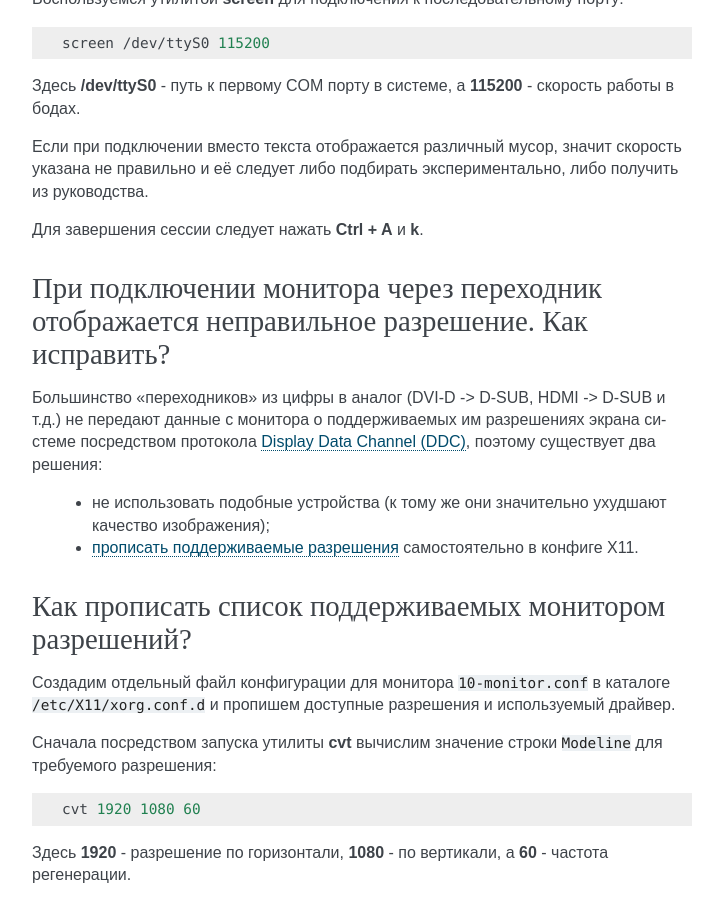
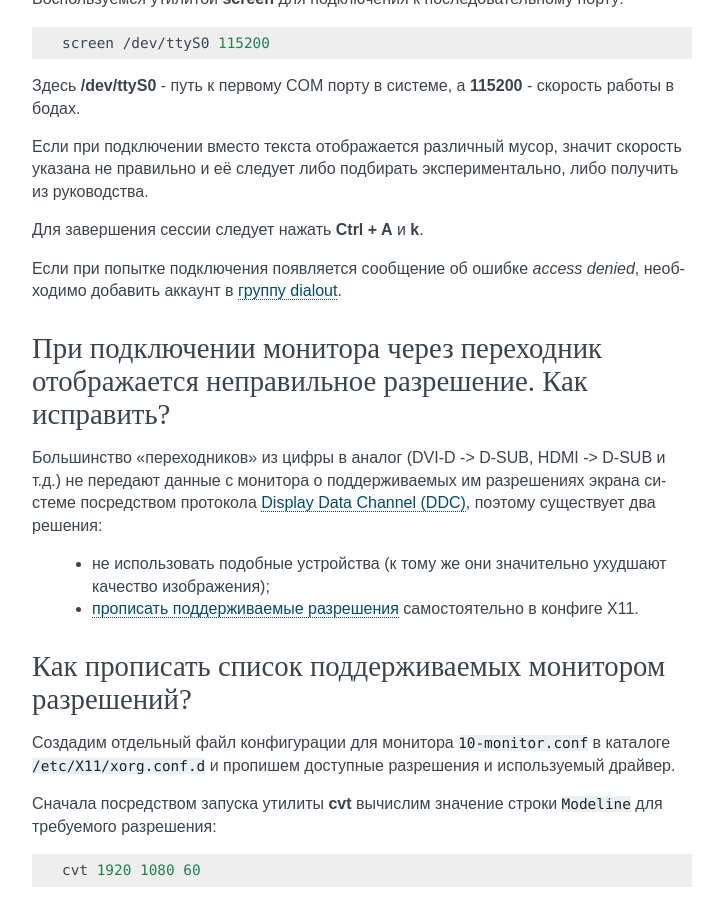
Before and after one commit to RussianFedora/FAQ, a Sphinx documentation site: the page built from source/hardware.rst, in a window 1280 px wide and 900 px high, scrolled down 3802 px. Shown: the whole window, without its empty margins (388-1111 px from the left). Built offline with Sphinx 7.4.7, drawn with Linux system fonts in a browser that asks for light colours.

Commit message:
Added internal hyperlink to screen-com question.

```diff
--- a/source/hardware.rst
+++ b/source/hardware.rst
@@ -223,6 +223,8 @@
 
 Для завершения сессии следует нажать **Ctrl + A** и **k**.
 
+Если при попытке подключения появляется сообщение об ошибке *access denied*, необходимо добавить аккаунт в :ref:`группу dialout <com-dialout>`.
+
 .. index:: monitor, resolution, xorg, x11, dac, dhmi, d-sub, vga
 .. _dac-ddc:
 
```
